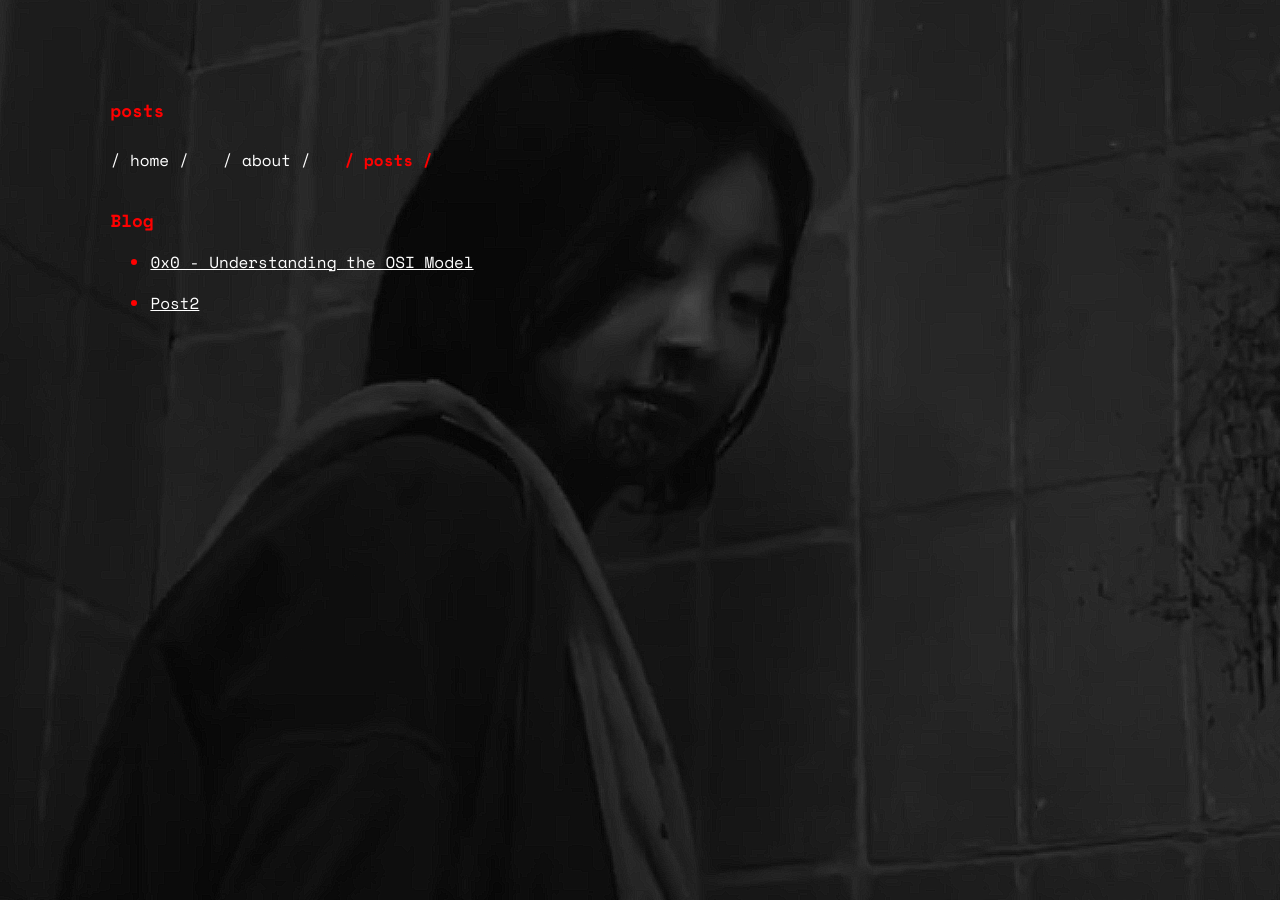
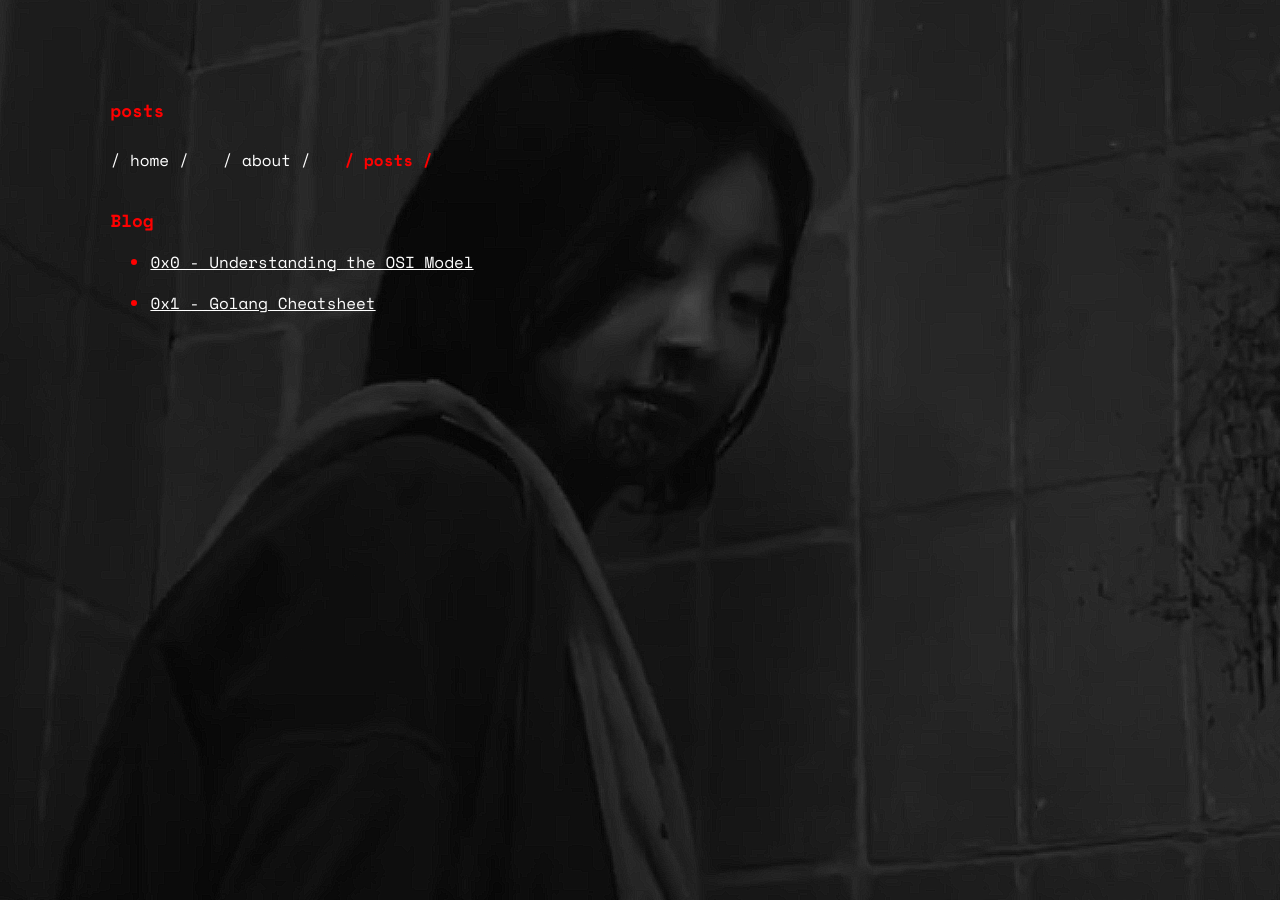
Before and after one commit to azraeldeathangel/azraeldeathangel.github.io, a Jekyll site: the page built from posts.html, in a window 1280 px wide. Built offline with Jekyll 4.4.1, drawn with Linux system fonts in a browser that asks for light colours.

Commit message:
Update 11-11-11-post2.markdown

```diff
--- a/_posts/11-11-11-post2.markdown
+++ b/_posts/11-11-11-post2.markdown
@@ -1,3 +1,7 @@
+---
+layout: default
+title: 0x1 - Golang Cheatsheet
+---
 ## Introduction
 Go is a statically typed, compiled programming language designed for simplicity and efficiency. It features strong concurrency support and a straightforward syntax.
 
```
